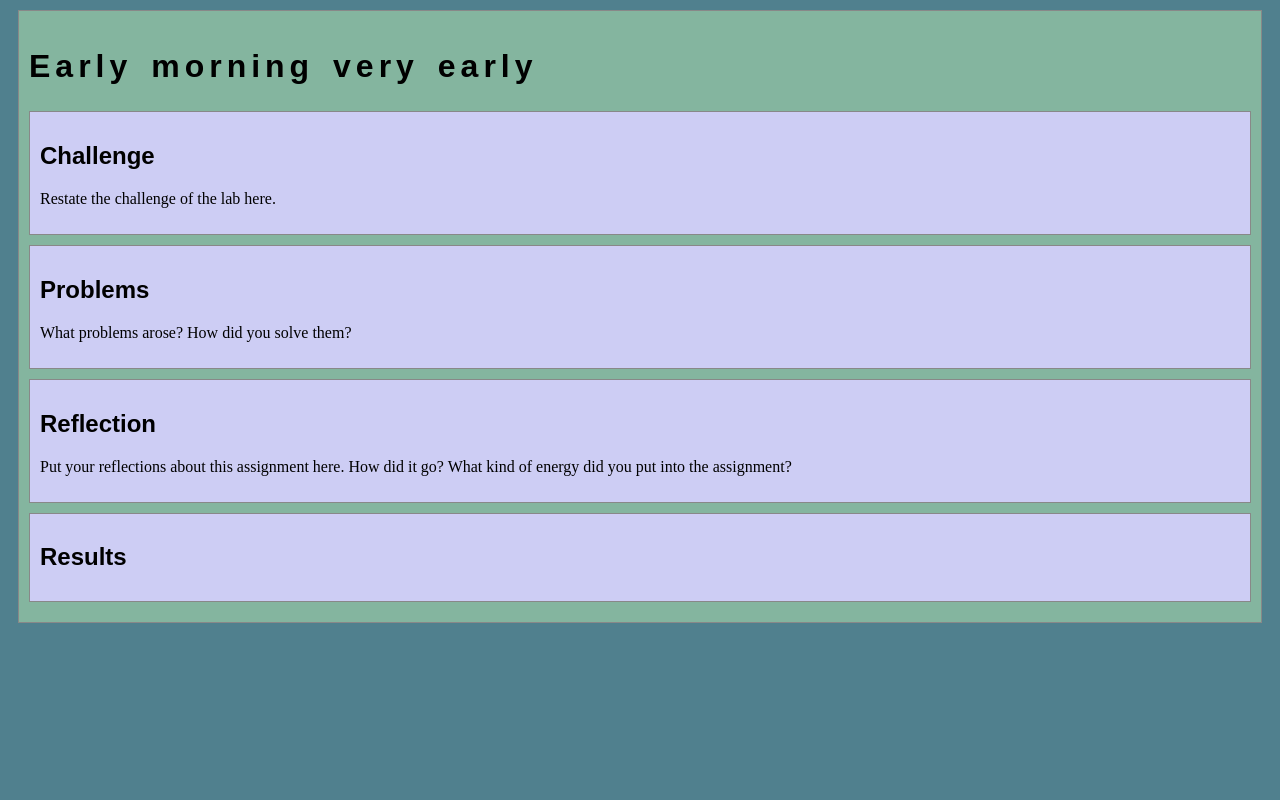
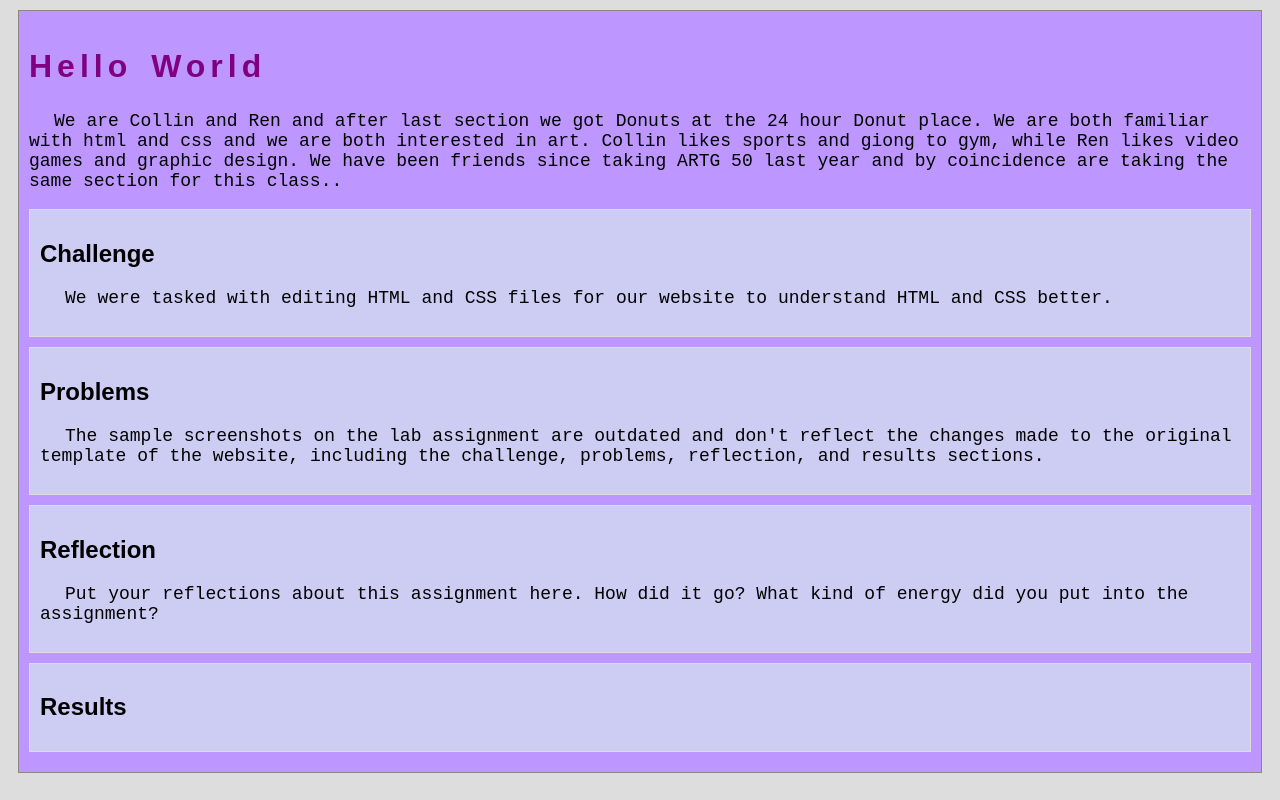
Before and after one commit to serikyu/art101, a plain HTML site: page lab2/index.html in a window 1280 px wide. Drawn offline with nearby package versions, Linux system fonts and the light colour scheme.

Commit message:
CSS edits

```diff
--- a/lab2/css/lab.css
+++ b/lab2/css/lab.css
@@ -4,6 +4,26 @@
 .minor-section {
     padding: 10px;
     margin-bottom: 10px;
-    border: solid 1px #888;
+    border: solid 1px #dddddd;
     background-color: #cdcdf4;
   }
+
+h1{
+  color: purple;
+  font-weight: bold;
+  font-size: xx-large;
+}
+
+p{
+  font-family: 'Courier New', Courier, monospace;
+  font-size: large;
+  text-indent: 25px;
+}
+
+body{
+  background-color: #dddddd;
+}
+
+#content {
+  background-color: #bd97ff;
+}
--- a/lab2/index.html
+++ b/lab2/index.html
@@ -23,15 +23,16 @@
 	<!-- Style this page by changing the CSS in ../css/site.css or css/lab.css -->
 	<main id="content">
 		<section>
-			<h1>Early morning very early</h1>
+			<h1>Hello World</h1>
+			<p>We are Collin and Ren and after last section we got Donuts at the 24 hour Donut place. We are both familiar with html and css and we are both interested in art. Collin likes sports and giong to gym, while Ren likes video games and graphic design. We have been friends since taking ARTG 50 last year and by coincidence are taking the same section for this class..</p>
 			<div class="minor-section">
 					<h2>Challenge</h2>
-					<p>Restate the challenge of the lab here.</p>
+					<p>We were tasked with editing HTML and CSS files for our website to understand HTML and CSS better.</p>
 			</div>
 
 			<div class="minor-section">
 					<h2>Problems</h2>
-					<p>What problems arose? How did you solve them? </p>
+					<p>The sample screenshots on the lab assignment are outdated and don't reflect the changes made to the original template of the website, including the challenge, problems, reflection, and results sections.</p>
 			</div>
 
 			<div class="minor-section">
```
